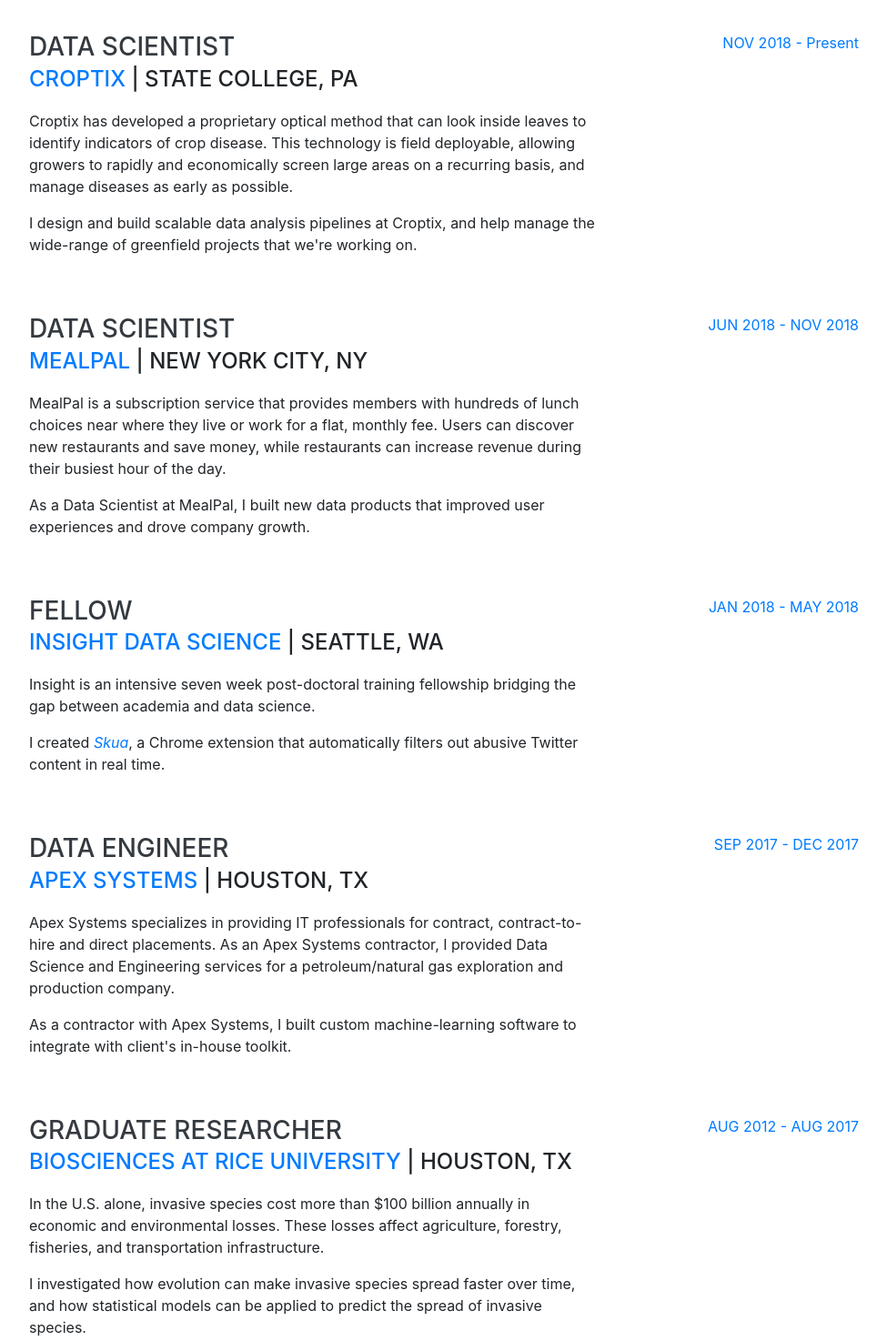
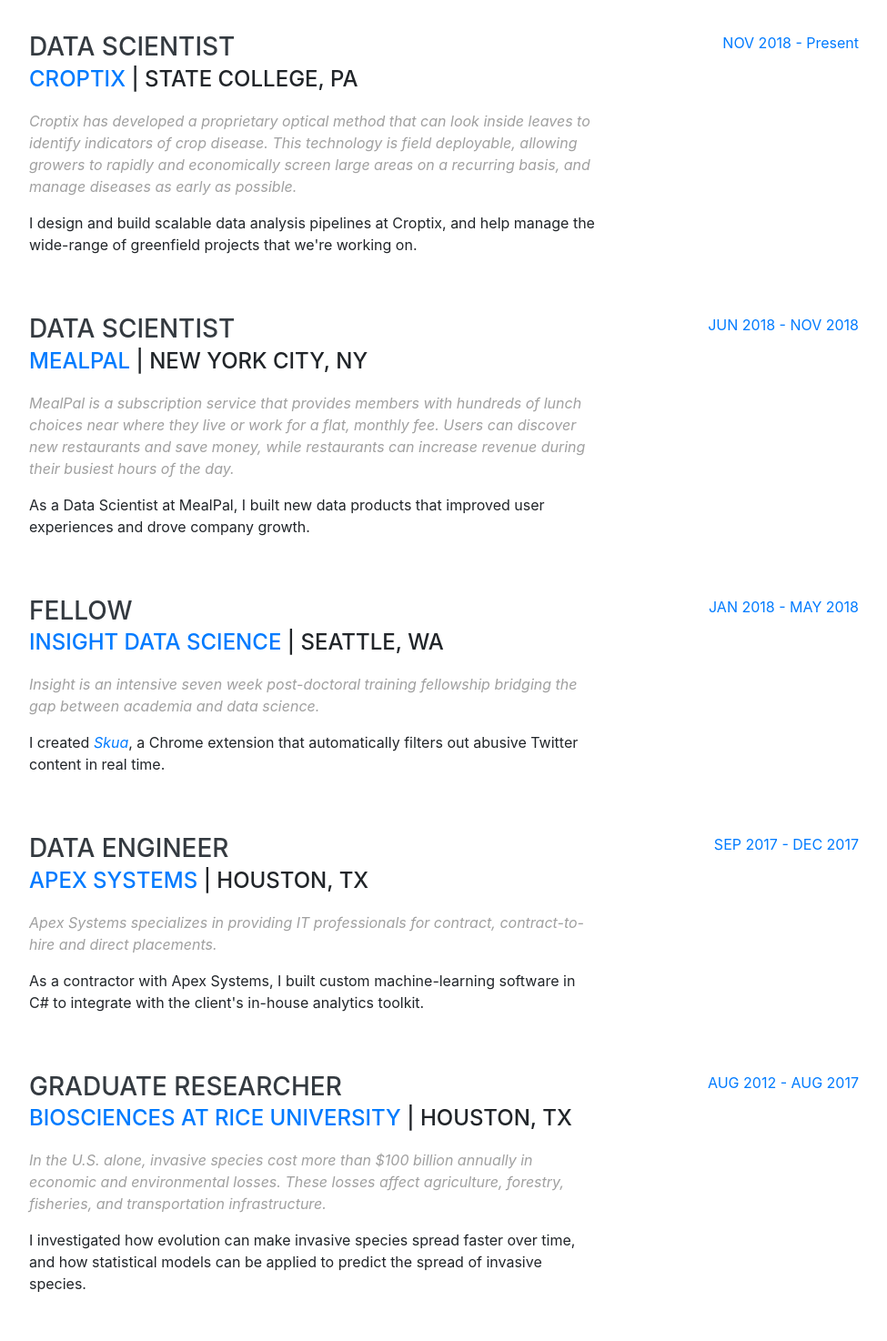
Before and after one commit to bochocki/bochocki.github.io, a website with bundled scripts: page index.html in a window 1280 px wide. Shown: the part 900-2374 px from the top of the page at 91% size, without its empty margins (288-1263 px from the left). Built offline with nearby package versions, Linux system fonts and the light colour scheme; a web font is replaced by a local one.

Commit message:
update experience descriptions and formatting.

```diff
--- a/index.html
+++ b/index.html
@@ -65,7 +65,7 @@
           <a href="mailto:brad.ochocki@gmail.com" target="_blank">brad.ochocki@gmail.com</a>
         </div>
 
-        <p class="lead mb-5">I'm a Data Scientist with a PhD in Ecology & Evolutionary Biology and a background in Engineering. I build all sorts of wonderful things with data.</p>
+        <p class="lead mb-5">I'm a Data Scientist with a PhD in Ecology & Evolutionary Biology and a background in Engineering. I build wonderful things with data.</p>
         <div class="social-icons">
           <a href="https://www.linkedin.com/in/bradochocki" target="_blank">
             <i class="fab fa-linkedin-in"></i>
@@ -87,7 +87,7 @@
           <div class="resume-content">
             <h3 class="mb-0">Data Scientist</h3>
             <div class="subheading mb-3"><a href="http://www.croptix.solutions" target="_blank">Croptix</a> | State College, PA</div>
-            <p>Croptix has developed a proprietary optical method that can look inside leaves to identify indicators of crop disease. This technology is field deployable, allowing growers to rapidly and economically screen large areas on a recurring basis, and manage diseases as early as possible.</p>
+            <p style="color: #A0A0A0"><i>Croptix has developed a proprietary optical method that can look inside leaves to identify indicators of crop disease. This technology is field deployable, allowing growers to rapidly and economically screen large areas on a recurring basis, and manage diseases as early as possible.</i></p>
             <p>I design and build scalable data analysis pipelines at Croptix, and help manage the wide-range of greenfield projects that we're working on.</p>
           </div>
           <div class="resume-date text-md-right">
@@ -99,7 +99,7 @@
           <div class="resume-content">
             <h3 class="mb-0">Data Scientist</h3>
             <div class="subheading mb-3"><a href="https://www.mealpal.com" target="_blank">MealPal</a> | New York City, NY</div>
-            <p>MealPal is a subscription service that provides members with hundreds of lunch choices near where they live or work for a flat, monthly fee. Users can discover new restaurants and save money, while restaurants can increase revenue during their busiest hour of the day.</p>
+            <p style="color: #A0A0A0"><i>MealPal is a subscription service that provides members with hundreds of lunch choices near where they live or work for a flat, monthly fee. Users can discover new restaurants and save money, while restaurants can increase revenue during their busiest hours of the day.</i></p>
             <p>As a Data Scientist at MealPal, I built new data products that improved user experiences and drove company growth.</p>
           </div>
           <div class="resume-date text-md-right">
@@ -111,7 +111,7 @@
           <div class="resume-content">
             <h3 class="mb-0">Fellow</h3>
             <div class="subheading mb-3"><a href="https://www.insightdatascience.com/" target="_blank">Insight Data Science</a> | Seattle, WA</div>
-            <p>Insight is an intensive seven week post-doctoral training fellowship bridging the gap between academia and data science.</p>
+            <p style="color: #A0A0A0"><i>Insight is an intensive seven week post-doctoral training fellowship bridging the gap between academia and data science.</i></p>
             <p>I created <a href="http://www.skua.online" target="_blank"><i>Skua</i></a>, a Chrome extension that automatically filters out abusive Twitter content in real time.</p>
           </div>
           <div class="resume-date text-md-right">
@@ -123,8 +123,8 @@
           <div class="resume-content">
             <h3 class="mb-0">Data Engineer</h3>
             <div class="subheading mb-3"><a href="https://www.apexsystems.com/" target="_blank">Apex Systems</a> | Houston, TX</div>
-            <p>Apex Systems specializes in providing IT professionals for contract, contract-to-hire and direct placements. As an Apex Systems contractor, I provided Data Science and Engineering services for a petroleum/natural gas exploration and production company.</p>
-            <p>As a contractor with Apex Systems, I built custom machine-learning software to integrate with client's in-house toolkit.</p>
+            <p style="color: #A0A0A0"><i>Apex Systems specializes in providing IT professionals for contract, contract-to-hire and direct placements.</i></p>
+            <p>As a contractor with Apex Systems, I built custom machine-learning software in C# to integrate with the client's in-house analytics toolkit.</p>
           </div>
           <div class="resume-date text-md-right">
             <span class="text-primary">SEP 2017 - DEC 2017</span>
@@ -135,7 +135,7 @@
           <div class="resume-content">
             <h3 class="mb-0">Graduate Researcher</h3>
             <div class="subheading mb-3"><a href="https://biosciences.rice.edu/" target="_blank">BioSciences at Rice University</a> | Houston, TX</div>
-            <p>In the U.S. alone, invasive species cost more than $100 billion annually in economic and environmental losses. These losses affect agriculture, forestry, fisheries, and transportation infrastructure.</p>
+            <p style="color: #A0A0A0"><i>In the U.S. alone, invasive species cost more than $100 billion annually in economic and environmental losses. These losses affect agriculture, forestry, fisheries, and transportation infrastructure.</i></p>
             <p>I investigated how evolution can make invasive species spread faster over time, and how statistical models can be applied to predict the spread of invasive species.</p>
           </div>
           <div class="resume-date text-md-right">
@@ -147,7 +147,7 @@
           <div class="resume-content">
             <h3 class="mb-0">R Programming Consultant</h3>
             <div class="subheading mb-3"><a href="https://www.simplifyhealthcare.com/" target="_blank">Simplify Healthcare</a> | Remote</div>
-            <p>Simplify Healthcare provides niche software solutions and services to Health plans and third party administrator (TPAs), so they can navigate the rapidly changing market landscape.</p>
+            <p style="color: #A0A0A0"><i>Simplify Healthcare provides niche software solutions and services to Health plans and third party administrator (TPAs), so they can navigate the rapidly changing market landscape.</i></p>
             <p>As a short-term consultant with Simplify Healthcare, I re-built the functionality of legacy software for a client that provides market research and analytics to Fortune 500 companies.</p>
           </div>
           <div class="resume-date text-md-right">
@@ -159,7 +159,7 @@
           <div class="resume-content">
             <h3 class="mb-0">Energy Modeling Engineer</h3>
             <div class="subheading mb-3"><a href="http://www.vidaris.com/" target="_blank">Vidaris</a> | Norwalk, CT</div>
-            <p>Vidaris is a provider of niche consulting services within the architecture, engineering and construction industries focusing on high-performance buildings and specialty structures. They provide solutions for building envelope, energy efficiency, sustainability, code advisory and construction advisory projects.</p>
+            <p style="color: #A0A0A0"><i>Vidaris is a provider of niche consulting services within the architecture, engineering and construction industries focusing on high-performance buildings and specialty structures. They provide solutions for building envelope, energy efficiency, sustainability, code advisory and construction advisory projects.</i></p>
             <p>I estimated energy cost savings by numerically simulating annual energy expenditure for multiple HVAC configurations. </p>
           </div>
           <div class="resume-date text-md-right">
```
